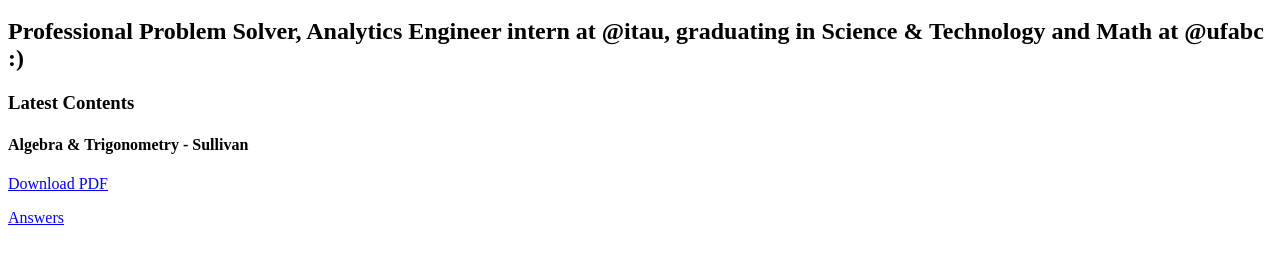
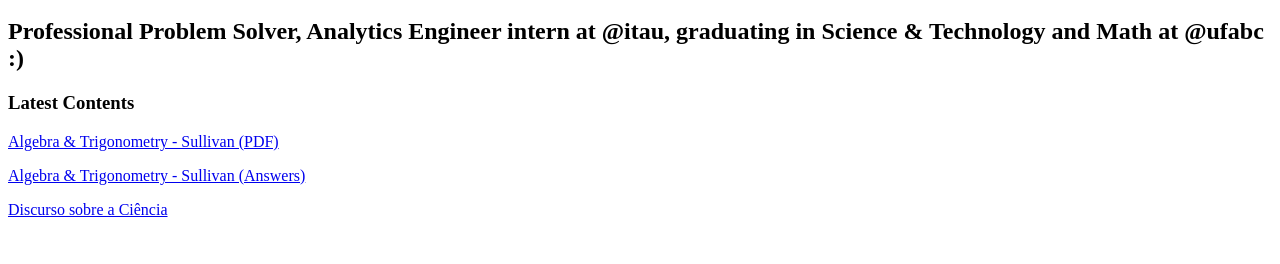
Before and after one commit to LogLucasRocha/Personal-Website, a plain HTML site: page index.html in a window 1280 px wide. Shown: the part 48-312 px from the top of the page. Drawn offline with Linux system fonts and the light colour scheme.

Commit message:
Add files via upload

```diff
--- a/index.html
+++ b/index.html
@@ -1,6 +1,6 @@
 <h1>Lucas @txtlucastxt Rocha</h1>
 <h2>Professional Problem Solver, Analytics Engineer intern at @itau, graduating in Science & Technology and Math at @ufabc :)</h2>
 <h3>Latest Contents</h3>
-<h4>Algebra & Trigonometry - Sullivan</h4>
-<p><a href="https://drive.google.com/file/d/1MgD4N_DcvrHH-l5zoYUcHGhYIZWb1Mkm/view?usp=sharing" target="_blank">Download PDF</a></p>
-<p><a href="https://github.com/LogLucasRocha/Algebra-Trigonometry---Sullivan/blob/main/Answers.pdf" target="_blank">Answers</a></p>
+<p><a href="https://drive.google.com/file/d/1MgD4N_DcvrHH-l5zoYUcHGhYIZWb1Mkm/view?usp=sharing" target="_blank">Algebra & Trigonometry - Sullivan (PDF)</a></p>
+<p><a href="https://github.com/LogLucasRocha/Algebra-Trigonometry---Sullivan/blob/main/Answers.pdf" target="_blank">Algebra & Trigonometry - Sullivan (Answers)</a></p>
+<p><a href="https://github.com/LogLucasRocha/Discurso-Sobre-a-Ci-ncia" target="_blank">Discurso sobre a Ciência</a></p>
```
